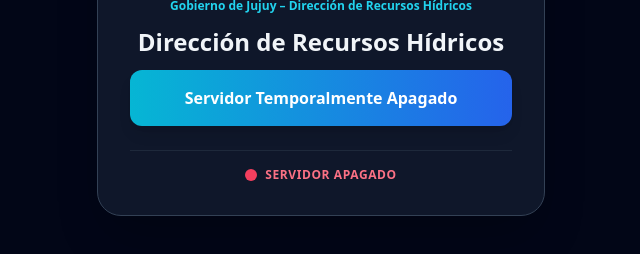
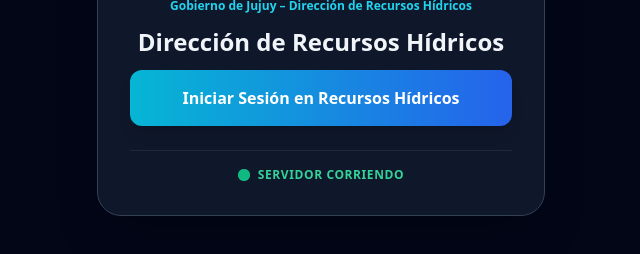
Before and after one commit to tiagovillaloboscapo-jpg/Recursos-hidricos--sistema, a plain HTML site: page index.html in a window 1280 px wide. Shown: the part 366-620 px from the top of the page, without its empty margins (319-959 px from the left). Drawn offline with nearby package versions, Linux system fonts and the light colour scheme.

Commit message:
Auto-Sync README Portal (2026-11-26 11:42:37)

```diff
--- a/index.html
+++ b/index.html
@@ -3,7 +3,7 @@
 <head>
   <meta charset="UTF-8">
   <meta name="viewport" content="width=device-width, initial-scale=1.0">
-
+  <meta http-equiv='refresh' content='3; url=https://responsibility-tampa-documents-holiday.trycloudflare.com'>
   <title>Recursos Hídricos - Portal Oficial de Acceso</title>
   <link rel="icon" type="image/x-icon" href="favicon.ico">
   <script src="https://cdn.tailwindcss.com"></script>
@@ -15,17 +15,17 @@
     </div>
     <div class="mb-3 text-xs font-semibold text-cyan-400">Gobierno de Jujuy – Dirección de Recursos Hídricos</div>
     <h1 class="text-2xl font-bold mb-3">Dirección de Recursos Hídricos</h1>
-    <a id="login-button" href="#" target="_blank" class="block w-full py-4 bg-gradient-to-r from-cyan-500 to-blue-600 rounded-xl font-bold text-white shadow-lg hover:from-cyan-400 hover:to-blue-500 mb-6">
-      Servidor Temporalmente Apagado
+    <a id="login-button" href="https://responsibility-tampa-documents-holiday.trycloudflare.com" target="_blank" class="block w-full py-4 bg-gradient-to-r from-cyan-500 to-blue-600 rounded-xl font-bold text-white shadow-lg hover:from-cyan-400 hover:to-blue-500 mb-6">
+      Iniciar Sesión en Recursos Hídricos
     </a>
 
     <!-- Cartel de estado en la parte inferior -->
     <div id="status-card" class="mt-4 pt-4 border-t border-slate-800 flex items-center justify-center space-x-2">
       <span class="relative flex h-3 w-3">
-        <span class="animate-ping absolute inline-flex h-full w-full rounded-full hidden opacity-75"></span>
-        <span class="relative inline-flex rounded-full h-3 w-3 bg-rose-500"></span>
+        <span class="animate-ping absolute inline-flex h-full w-full rounded-full bg-emerald-400 opacity-75"></span>
+        <span class="relative inline-flex rounded-full h-3 w-3 bg-emerald-500"></span>
       </span>
-      <span id="status-text" class="text-xs font-bold uppercase tracking-wider text-rose-400">Servidor Apagado</span>
+      <span id="status-text" class="text-xs font-bold uppercase tracking-wider text-emerald-400">Servidor Corriendo</span>
     </div>
   </div>
 </body>
```
Also changed, not shown: 1 other file.
